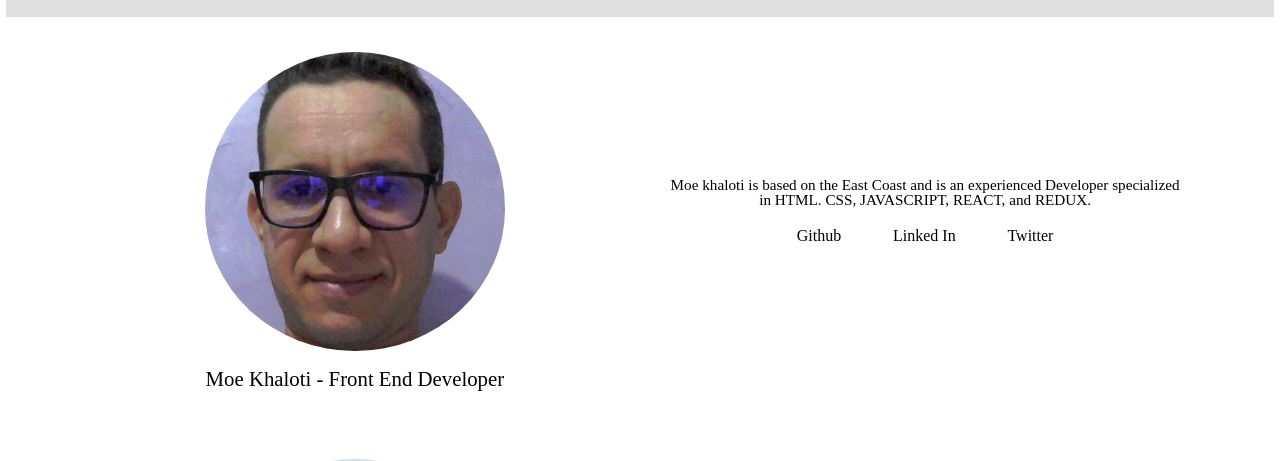
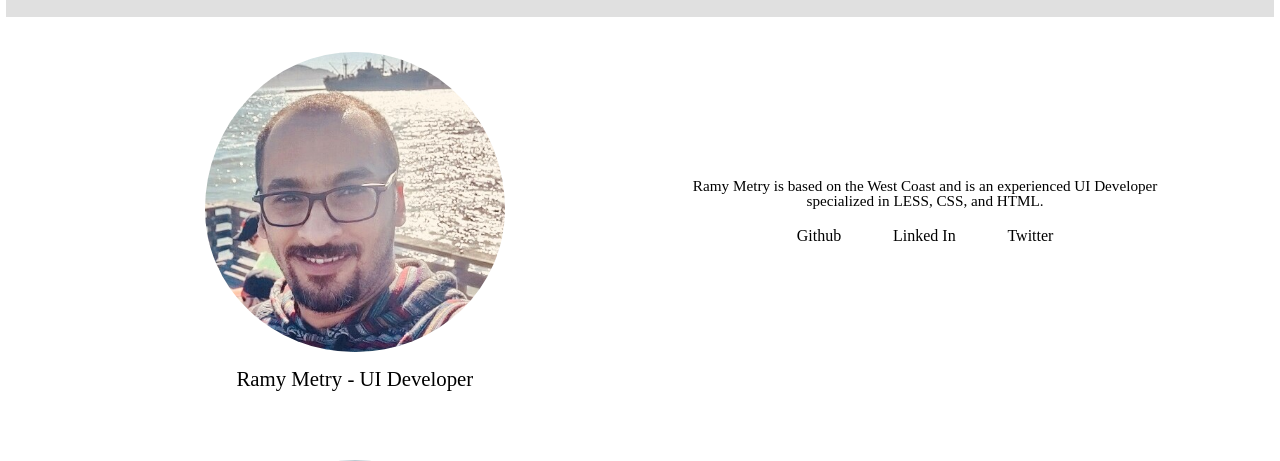
Before and after one commit to The-Eagles-org/Marketing-page, a plain HTML site: page about.html in a window 1280 px wide. Shown: the part 259-720 px from the top of the page. Drawn offline with Linux system fonts and the light colour scheme.

Commit message:
marketing-page

```diff
--- a/about.html
+++ b/about.html
@@ -44,31 +44,7 @@
 
       <div class='info-box-container'>
 
-        <div class='box-container'>
 
-          <div class ='content-box'>
-
-            <img src="images\Moe.png">
-
-            <h3>Moe Khaloti - Front End Developer</h3>
-
-          </div>
-
-          <div class ='content-box desc'>
-
-            <p>Moe khaloti is based on the East Coast and is an experienced Developer specialized in HTML. CSS, JAVASCRIPT, REACT, and REDUX.</p>
-
-            <div class='item-wrap'>
-
-              <a href='#'><p class='learnMore'>Github</p></a>
-              <a href='#'><p class='learnMore'>Linked In</p></a>
-              <a href='#'><p class='learnMore'>Twitter</p></a>
-
-            </div>
-
-        </div>
-
-        </div>
 
         <div class='box-container'>
 
```
Also changed, not shown: js/index.js (line endings or trailing spaces).
